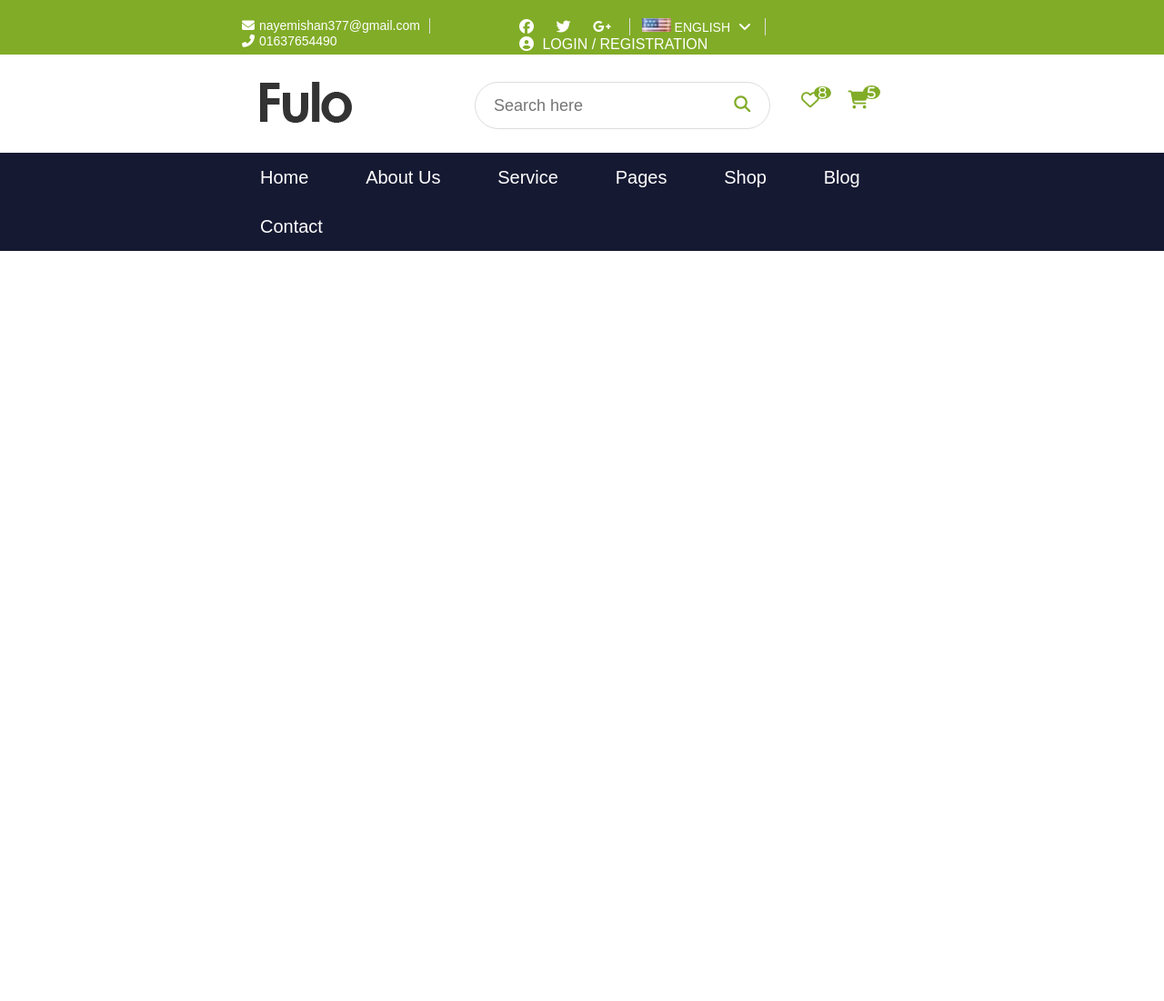
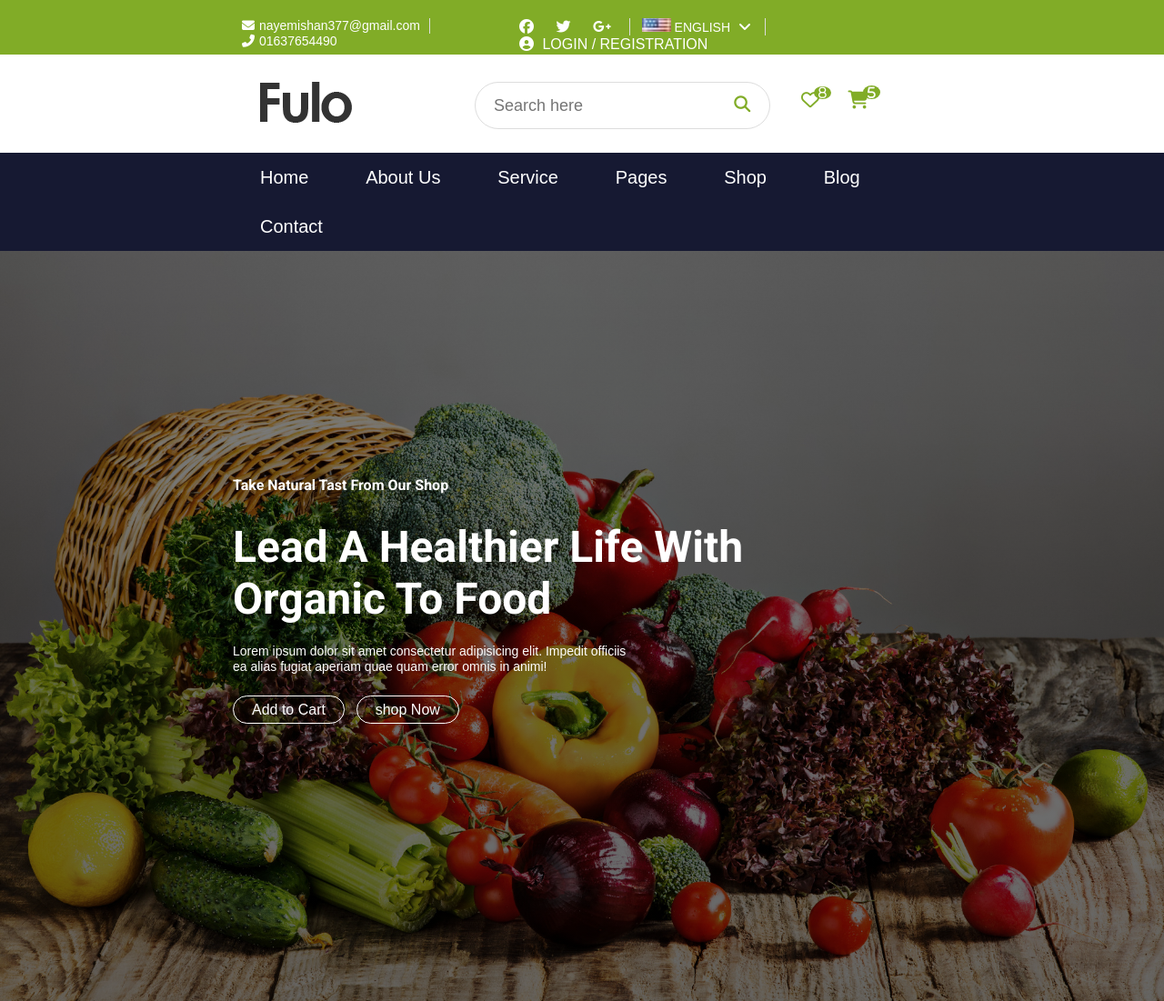
Before and after one commit to nayemishan686/Pulo, a PHP site: page / in a window 1280 px wide. Shown: the whole page at 91% size. Before the commit the page ends 276 px from the top, so only its background shows below. Run offline with PHP 8.4, Linux system fonts and the light colour scheme; some libraries are stand-ins or nearby versions; some web fonts are replaced.

Commit message:
Hero section added

```diff
--- a/index.html
+++ b/index.html
@@ -110,7 +110,20 @@
     <!--START MAIN-CONTENT-SECTION -->
     <section class="main-content">
 
-
+    <!--START -SECTION -->
+        <section id="hero-section">
+            <div class="row">
+                <div class="hero-content">
+                    <h4>Take natural tast from our shop</h4>
+                    <h1>Lead a healthier life with<br> organic to food</h1>
+                    <p>Lorem ipsum dolor sit amet consectetur adipisicing elit. Impedit officiis <br> ea alias fugiat aperiam quae quam error omnis in animi!</p>
+                    <div class="hero-btn">
+                        <a href="">Add to Cart</a>
+                        <a href="">shop Now</a>
+                    </div>
+                </div>
+            </div>
+        </section>
 
 
 
--- a/resources/css/style.css
+++ b/resources/css/style.css
@@ -235,3 +235,44 @@ section.header-nav-section{
 .nav-bar ul li a:hover{
     background-color: #81AC27;
 }
+
+ /*==============================
+        HERO-SECTION
+ ==============================*/
+ #hero-section{min-height: 825px;
+     background: linear-gradient(rgb(0, 0, 0, 0.5), rgb(0, 0, 0, 0.6)), url(img/hero.jpg) no-repeat center / cover;
+     color: #fff;
+     position: relative;
+ }
+ .hero-content{
+     position: absolute;
+     top: 30%;
+ }
+ .hero-content h4{
+     font-size: 16px;
+     text-transform: capitalize;
+ }
+ .hero-content h1{
+     font-size: 48px;
+     text-transform: capitalize;
+     margin: 30px 0px 20px 0px;
+ }
+ .hero-content p{
+     font-size: 14px;
+     margin-bottom: 30px;
+ }
+ .hero-btn a{
+     font-size: 16px;
+     color: #fff;
+     padding: 6px 20px;
+     border-radius: 20px;
+     border: 1px solid #fff;
+     margin-right: 10px;
+     transition: .5s ease-in;
+ }
+ .hero-btn a:first-child:hover,
+ .hero-btn a:last-child:hover{
+     background-color: #81AC27;
+     border: 1px solid #81AC27;
+
+ }
```
